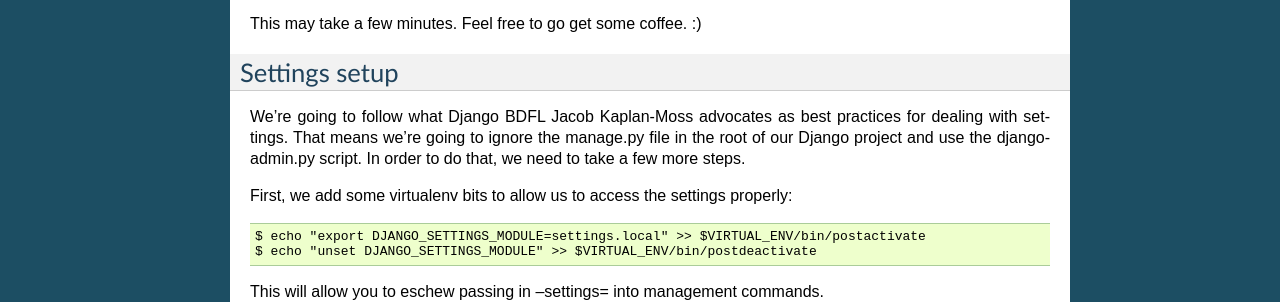
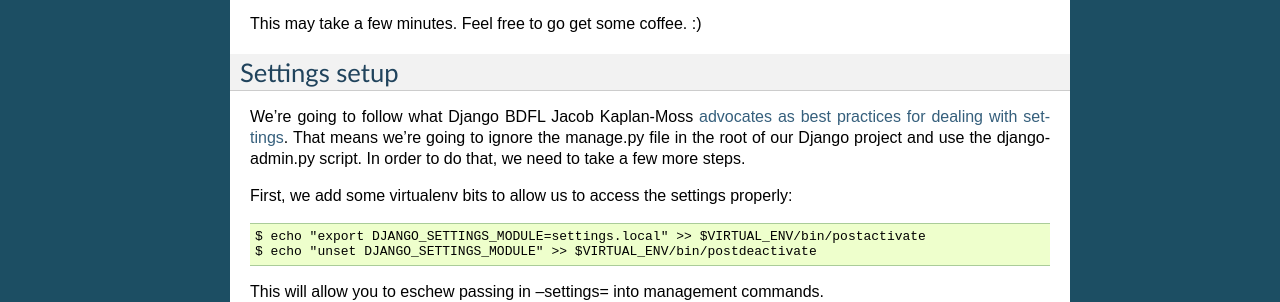
Before and after one commit to pydanny/django-party-pack, a Sphinx documentation site: the page built from docs/install.rst, in a window 1280 px wide. Shown: the part 919-1221 px from the top of the page. Built offline with Sphinx 7.4.7, drawn with Linux system fonts in a browser that asks for light colours.

```diff
--- a/docs/install.rst
+++ b/docs/install.rst
@@ -49,7 +49,7 @@ This may take a few minutes. Feel free to go get some coffee. :)
 Settings setup
 ===============
 
-We're going to follow what Django BDFL Jacob Kaplan-Moss advocates as best practices for dealing with settings. That means we're going to ignore the manage.py file in the root of our Django project and use the django-admin.py script. In order to do that, we need to take a few more steps.
+We're going to follow what Django BDFL Jacob Kaplan-Moss `advocates as best practices for dealing with settings`_. That means we're going to ignore the manage.py file in the root of our Django project and use the django-admin.py script. In order to do that, we need to take a few more steps.
 
 First, we add some virtualenv bits to allow us to access the settings properly::
 
```
Also changed, not shown: other parts of docs/install.rst (+2 -0 lines).
